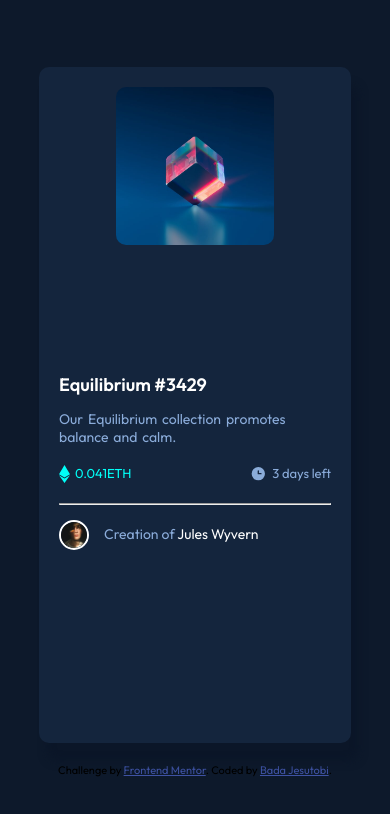
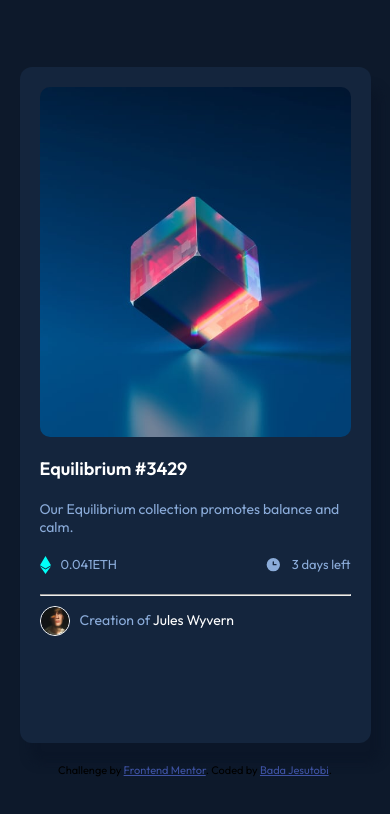
Before and after one commit to jesutobi-world/NFT-PREVIEW-CARD, a plain HTML site: page index.html in a window 390 px wide. Drawn offline with Linux system fonts and the light colour scheme.

Commit message:
Update style.css

```diff
--- a/style.css
+++ b/style.css
@@ -17,90 +17,92 @@ body{
 }
 .container{
     background-color: hsl(216, 50%, 16%);
-    display: flex;
-    flex-direction: column;
-    align-items: center;
     justify-content: flex-start;
     height: 70%;
     width: 20%;
     border-radius: 12px;
     padding: 20px;
     box-shadow:  10px 20px 10px hsl(217deg 55% 10%);
-    position: relative;
 }
-.container img{
+.overlap{
+    cursor: pointer;
     height: 55%;
     width: 100%;
     border-radius: 10px;
-    margin-bottom: 14px;
-    cursor: pointer;
-    display: block;
+    position: relative;
 }
-.container .eye-icon{
+.overlap #nft_img{
     position: absolute;
+    border-radius: 10px;
+    width: 100%;
+    height: 100%;
+    object-fit: cover;
+}
+.overlap .eye-icon{
+    position: absolute;
+    width: 100%;
+    height: 100%;
+    object-fit: cover;
+    background-color: hsl(178, 100%, 50%, 0.5);
+    display: flex;
     align-items: center;
+    justify-content: center;
+    border-radius: 10px;
     display: none;
-    background-color: hsl(178, 100%, 50%, 0.5);
-    border-radius: 10px;
-    height: 50%;
-    width: 85%;
 }
-.eye-icon svg{
-    font-size: 18px;
-}
-.container img:hover + .eye-icon{
+
+#nft_img:hover + .eye-icon{
     transition: 0.7s;
     display: flex;
     align-items: center;
     justify-content: center;
 }
 .base{
+    margin-top: 20px;
     display: flex;
     flex-direction: column;
-    margin-bottom: 10px;
-    justify-content: space-between;
+    color: hsl(215, 51%, 70%);
 }
 .base #item-1{
     font-size: 18px;
     color: white;
     font-weight: 600;
-    margin-bottom: 14px;
     cursor: pointer;
 }
 .base #item-1:hover{
     color: hsl(178, 100%, 50%);
 }
 .base #item-2{
+    margin-top: 20px;
     font-size: 14px;
-    word-spacing: 2px;
-    color: hsl(215, 51%, 70%);
-    margin-bottom: 14px;
-    font-weight: 400;
+    font-weight: 500;
 }
 .price-time{
-    padding-top: 5px;
+    margin-top: 20px;
     display: flex;
     justify-content: space-between;
-    font-size: 13px;
-    padding-bottom: 20px;
 }
-.price{
-    color: hsl(178, 100%, 50%);
+.price,
+.time{
+    margin-bottom: 20px;
     display: flex;
 }
-.price svg{
-    margin-right: 5px;
+.price svg,
+.time svg{
+margin-right: 10px;
 }
-.time{
+.price p:hover{
+    color: hsl(178, 100%, 50%);
+    cursor: pointer;
+}
+.price p,
+.time p{
     color: hsl(215, 51%, 70%);
-    display: flex;
+    font-size: 13px;
+    font-weight: 500;
 }
-.time svg{
-    margin-right: 5px;
-}
-.base hr{
+hr{
     color: hsl(215, 32%, 27%);
-    margin-bottom: 15px;
 }
 .card-footer{
     display: flex;
@@ -108,14 +110,14 @@ body{
 .card-footer img{
     height: 30px;
     width: 30px;
-    border: 2px solid white;
+    margin-right: 10px;
+    border: 1px solid white;
     border-radius: 50%;
-    margin-right: 15px;
+    margin-top: 10px;
 }
 .card-footer p{
+    margin-top: 15px;
     font-size: 14px;
-    margin-top: 5px;
-    color: hsl(215, 51%, 70%);
 }
 .card-footer span{
     color: white;
@@ -133,15 +135,12 @@ body{
     color: hsl(228, 45%, 44%);
 }
 @media only screen and (max-width: 768px){
+    body{
+        height: 100vh;
+        width: 100vw;
+    }
     .container{
         height: 80%;
-        width: 80%;
-        padding: 20px;
-        border-radius: 10px;
-        box-shadow: 8px 18px 8px hsl(217deg 55% 10%);
-    }
-    .container .eye-icon{
-        height: 52%;
-        width: 94%;
+        width: 90%;
     }
 }
```
